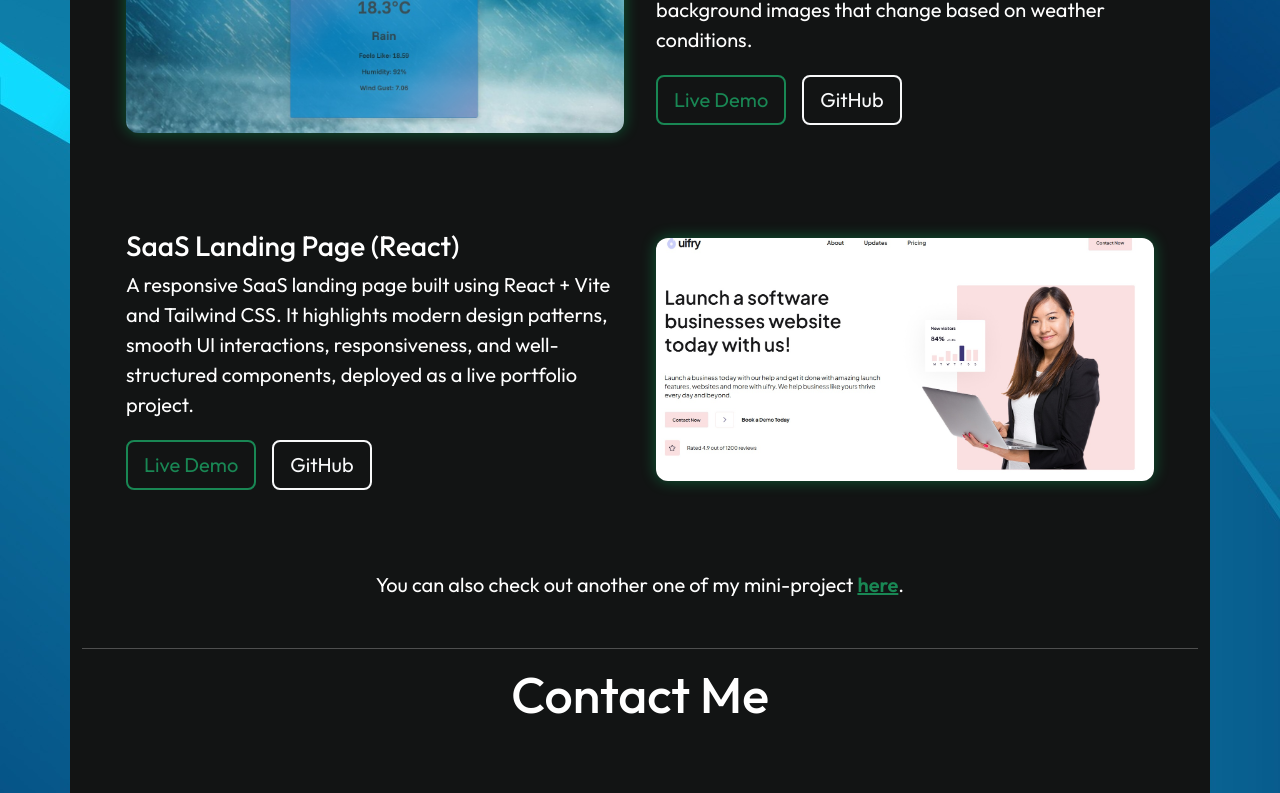
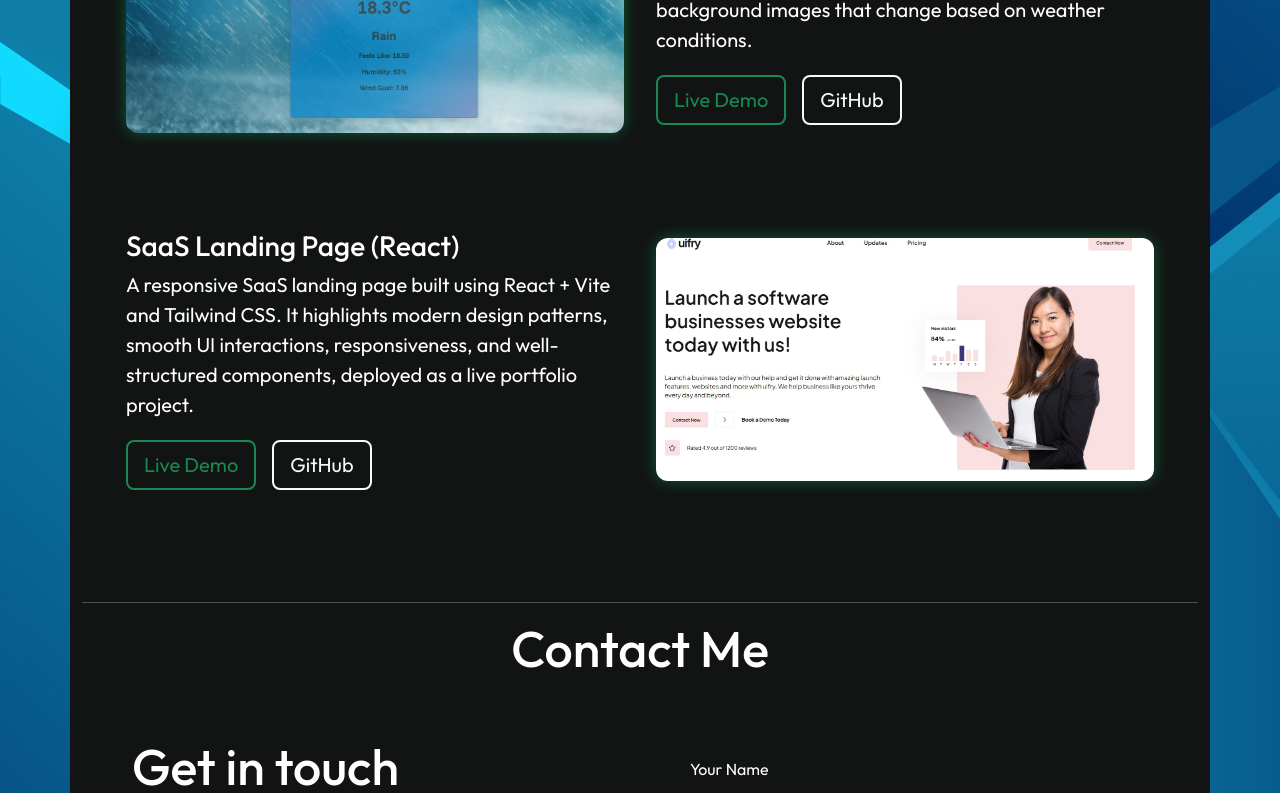
Before and after one commit to pratikroxx91/portfolio, a React (Vite) app: page / in a window 1280 px wide. Shown: the part 2647-3440 px from the top of the page. Built offline with nearby package versions, Linux system fonts and the light colour scheme.

Commit message:
removed additional project and updated skills

```diff
--- a/src/components/About/About.jsx
+++ b/src/components/About/About.jsx
@@ -5,6 +5,7 @@ import css from '../../assets/css.png'
 import js from '../../assets/js.png'
 import tailwind from '../../assets/tailwind.png'
 import react from '../../assets/react.png'
+import figma from '../../assets/figma.png'
 import './About.css'
 import { Container, Row, Col } from 'react-bootstrap';
 
@@ -35,6 +36,7 @@ const About = () => {
                                     <Col><img className='logos-img' src={js} /></Col>
                                     <Col><img className='logos-img' src={tailwind} /></Col>
                                     <Col><img className='logos-img' src={react} /></Col>
+                                    <Col><img className='logos-img' src={figma} /></Col>
                                 </Row>
                             </Container>
                         </div>
--- a/src/components/Projects/Projects.jsx
+++ b/src/components/Projects/Projects.jsx
@@ -88,19 +88,7 @@ const Projects = () => {
                         </Row>
 
                     </Container>
-                    <div className="text-center mt-5">
-                        <p className="fs-5">
-                            You can also check out another one of my mini-project{" "}
-                            <a
-                                href="https://github.com/pratikroxx91/Salty-Travel-Website-landing-page"
-                                target="_blank"
-                                rel="noreferrer"
-                                className="text-success fw-semibold"
-                            >
-                                here
-                            </a>.
-                        </p>
-                    </div>
+
                 </div>
             </div>
             <hr />
```
Also changed, not shown: src/assets/figma.png (added).
